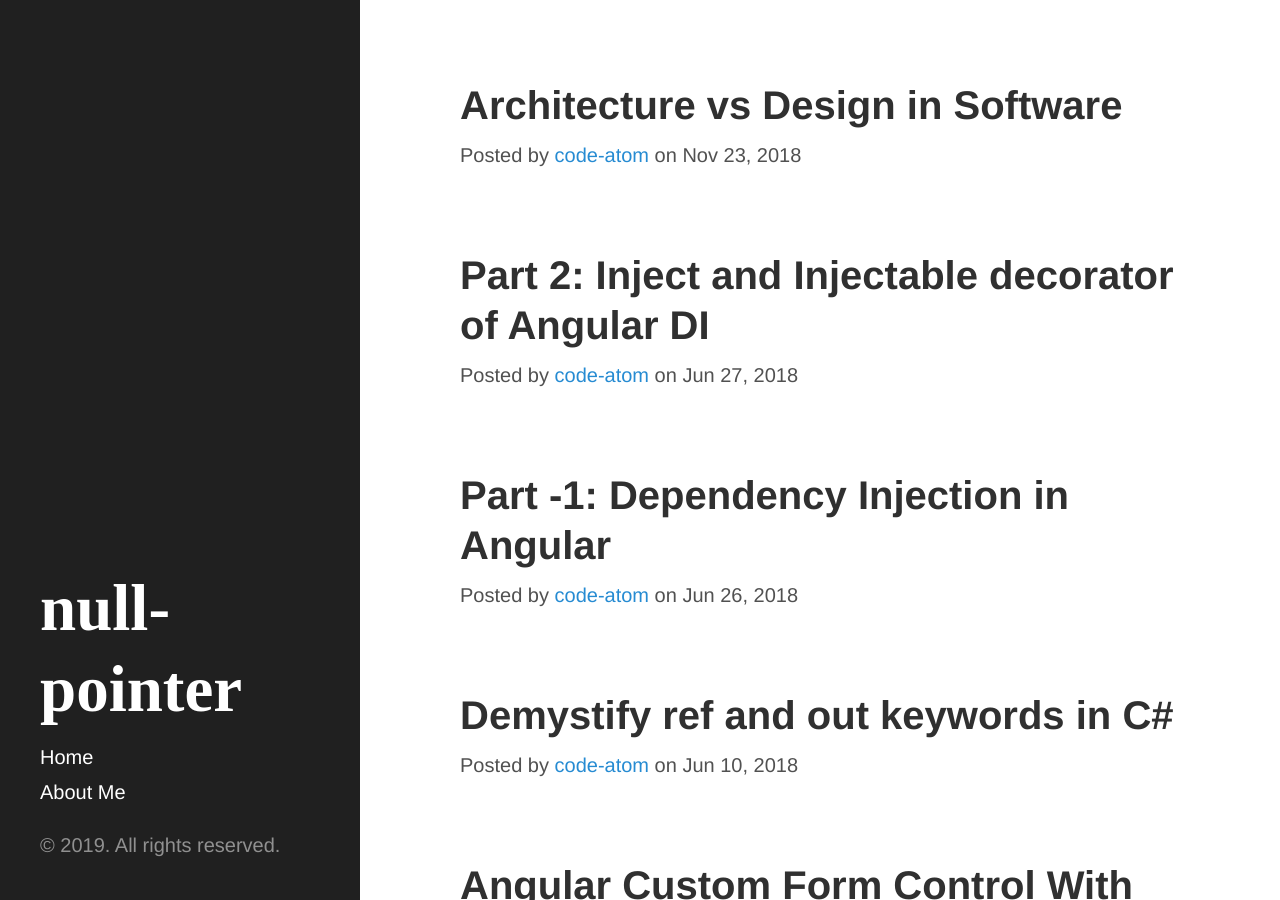
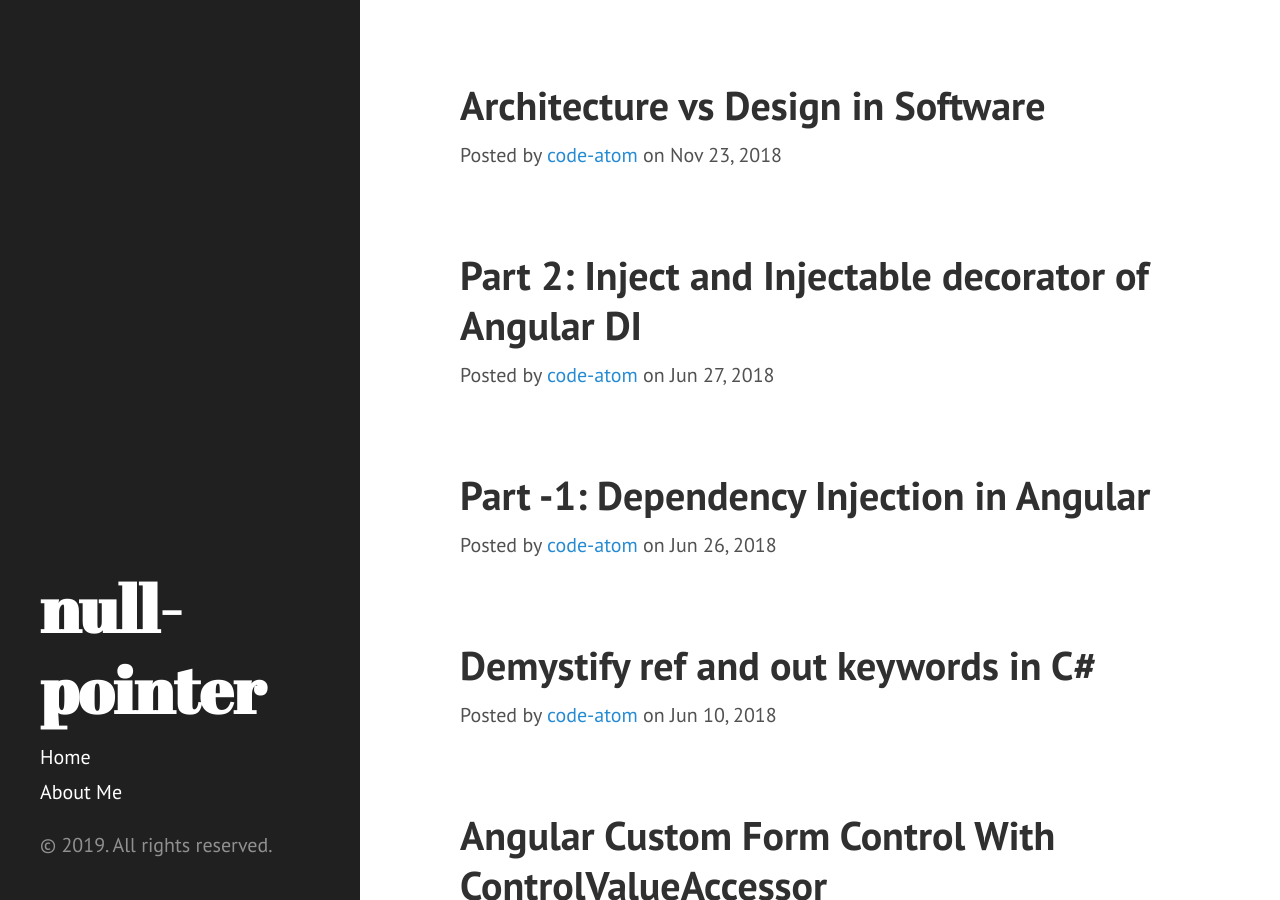
Before and after one commit to code-atom/code-atom.github.io, a Jekyll site: the page built from index.md, in a window 1280 px wide and 900 px high. Built offline with Jekyll 4.4.1, drawn with Linux system fonts in a browser that asks for light colours.

Commit message:
remove preload in style

```diff
--- a/_includes/headv2.html
+++ b/_includes/headv2.html
@@ -19,7 +19,7 @@
     <link rel="stylesheet" href="{{ site.baseurl }}assets/v2/css/poole.css">
     <link rel="stylesheet" href="{{ site.baseurl }}assets/v2/css/syntax.css">
     <link rel="stylesheet" href="{{ site.baseurl }}assets/v2/css/hyde.css">
-    <link  rel="preload"  rel="stylesheet" href="https://fonts.googleapis.com/css?family=PT+Sans:400,400italic,700|Abril+Fatface">
+    <link rel="stylesheet" href="https://fonts.googleapis.com/css?family=PT+Sans:400,400italic,700|Abril+Fatface">
 
     <link rel="apple-touch-icon" sizes="180x180" href="/apple-touch-icon.png">
     <link rel="icon" type="image/png" sizes="32x32" href="/favicon-32x32.png">
```
